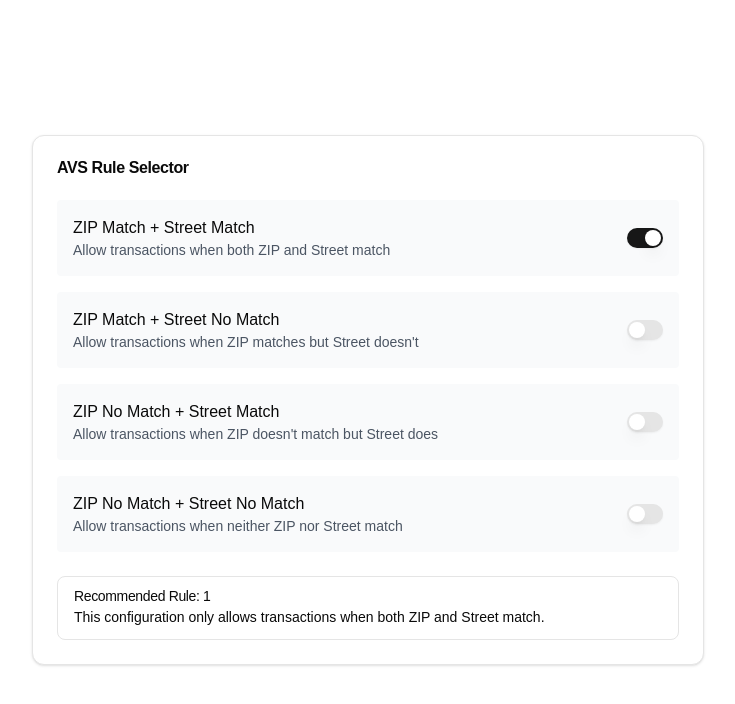
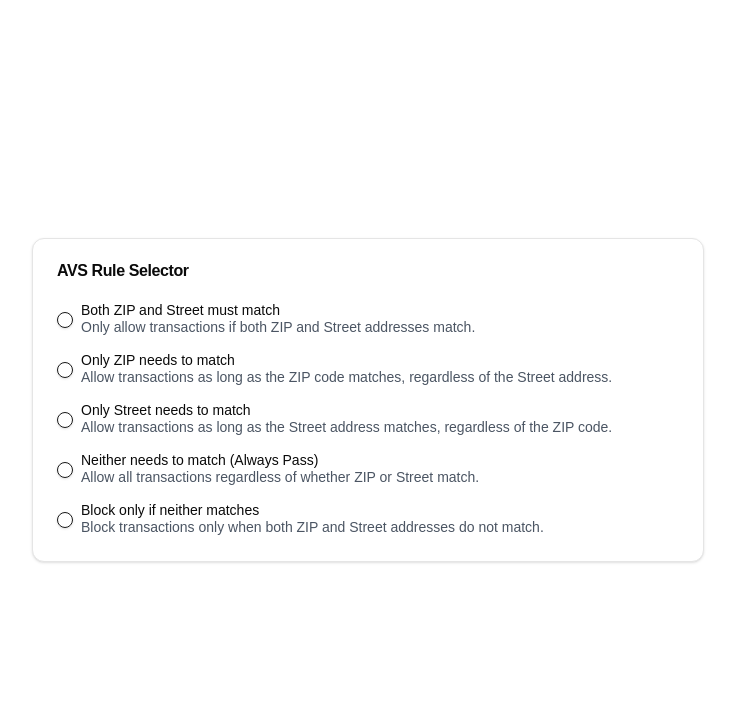
Before and after one commit to mendelgordon/avs, a Next.js app: page / in a window 1280 px wide. Shown: the top 704 px of the page, without its empty margins (272-1007 px from the left). Built offline with nearby package versions, Linux system fonts and the light colour scheme.

Commit message:
Use radio buttons instead of toggles

```diff
--- a/app/AVSRuleSelector.tsx
+++ b/app/AVSRuleSelector.tsx
@@ -2,37 +2,32 @@
 
 import React, { useState, useCallback } from "react";
 import { Card, CardHeader, CardTitle, CardContent } from "@/components/ui/card";
-import { Switch } from "@/components/ui/switch";
+import { RadioGroup, RadioGroupItem } from "@/components/ui/radio-group";
+import { Label } from "@/components/ui/label";
 import { Alert, AlertTitle, AlertDescription } from "@/components/ui/alert";
 
 const AVSRuleSelector = () => {
-	const [selections, setSelections] = useState({
-		zipMatchStreetMatch: true,
-		zipMatchStreetNoMatch: false,
-		zipNoMatchStreetMatch: false,
-		zipNoMatchStreetNoMatch: false,
-	});
+	const [selectedRuleCriteria, setSelectedRuleCriteria] = useState<string | null>(null);
 
 	const findMatchingRule = useCallback(() => {
-		const { zipMatchStreetMatch, zipMatchStreetNoMatch, zipNoMatchStreetMatch, zipNoMatchStreetNoMatch } = selections;
+		switch (selectedRuleCriteria) {
+			case "zipAndStreet":
+				return 1; // Only pass if ZIP AND STREET are a match (also corresponds to rule 3's application)
+			case "onlyZip":
+				return 2; // Pass as long as ZIP is a match
+			case "onlyStreet":
+				return 4; // Pass as long as STREET is a match
+			case "neitherRequired":
+				return 6; // Always Pass the transaction
+			case "blockIfNeither":
+				return 5; // Block only if ZIP AND STREET FAIL
+			default:
+				return null;
+		}
+	}, [selectedRuleCriteria]);
 
-		if (zipMatchStreetMatch) {
-			return 1; // Rule 1 & 3: ONLY pass if ZIP AND STREET are a match
-		} else if (zipMatchStreetNoMatch) {
-			return 2; // Rule 2: PASS as long as ZIP is a match
-		} else if (zipNoMatchStreetMatch) {
-			return 4; // Rule 4: PASS as long as STREET is a match
-		} else if (zipNoMatchStreetNoMatch) {
-			return 6; // Rule 6: Always Pass the transaction
-		}
-		return 5; // Rule 5: Block if ZIP AND STREET FAIL
-	}, [selections]);
-
-	const handleToggle = (key: keyof typeof selections) => {
-		setSelections((prev) => ({
-			...prev,
-			[key]: !prev[key],
-		}));
+	const handleRuleChange = (value: string) => {
+		setSelectedRuleCriteria(value);
 	};
 
 	const rule = findMatchingRule();
@@ -43,39 +38,45 @@ const AVSRuleSelector = () => {
 				<CardTitle>AVS Rule Selector</CardTitle>
 			</CardHeader>
 			<CardContent className="space-y-6">
-				<div className="space-y-4">
-					<div className="flex items-center justify-between p-4 bg-gray-50 rounded">
-						<div>
-							<p className="font-medium">ZIP Match + Street Match</p>
-							<p className="text-sm text-gray-600">Allow transactions when both ZIP and Street match</p>
+				<RadioGroup onValueChange={handleRuleChange} value={selectedRuleCriteria}>
+					<div className="space-y-4">
+						<div className="flex items-center space-x-2">
+							<RadioGroupItem value="zipAndStreet" id="rule1" />
+							<Label htmlFor="rule1">
+								<p className="font-medium">Both ZIP and Street must match</p>
+								<p className="text-sm text-gray-600">Only allow transactions if both ZIP and Street addresses match.</p>
+							</Label>
 						</div>
-						<Switch checked={selections.zipMatchStreetMatch} onCheckedChange={() => handleToggle("zipMatchStreetMatch")} />
+						<div className="flex items-center space-x-2">
+							<RadioGroupItem value="onlyZip" id="rule2" />
+							<Label htmlFor="rule2">
+								<p className="font-medium">Only ZIP needs to match</p>
+								<p className="text-sm text-gray-600">Allow transactions as long as the ZIP code matches, regardless of the Street address.</p>
+							</Label>
+						</div>
+						<div className="flex items-center space-x-2">
+							<RadioGroupItem value="onlyStreet" id="rule4" />
+							<Label htmlFor="rule4">
+								<p className="font-medium">Only Street needs to match</p>
+								<p className="text-sm text-gray-600">Allow transactions as long as the Street address matches, regardless of the ZIP code.</p>
+							</Label>
+						</div>
+						<div className="flex items-center space-x-2">
+							<RadioGroupItem value="neitherRequired" id="rule6" />
+							<Label htmlFor="rule6">
+								<p className="font-medium">Neither needs to match (Always Pass)</p>
+								<p className="text-sm text-gray-600">Allow all transactions regardless of whether ZIP or Street match.</p>
+							</Label>
+						</div>
+						<div className="flex items-center space-x-2">
+							<RadioGroupItem value="blockIfNeither" id="rule5" />
+							<Label htmlFor="rule5">
+								<p className="font-medium">Block only if neither matches</p>
+								<p className="text-sm text-gray-600">Block transactions only when both ZIP and Street addresses do not match.</p>
+							</Label>
+						</div>
 					</div>
-
-					<div className="flex items-center justify-between p-4 bg-gray-50 rounded">
-						<div>
-							<p className="font-medium">ZIP Match + Street No Match</p>
-							<p className="text-sm text-gray-600">Allow transactions when ZIP matches but Street doesn&#39;t</p>
-						</div>
-						<Switch checked={selections.zipMatchStreetNoMatch} onCheckedChange={() => handleToggle("zipMatchStreetNoMatch")} />
-					</div>
-
-					<div className="flex items-center justify-between p-4 bg-gray-50 rounded">
-						<div>
-							<p className="font-medium">ZIP No Match + Street Match</p>
-							<p className="text-sm text-gray-600">Allow transactions when ZIP doesn&#39;t match but Street does</p>
-						</div>
-						<Switch checked={selections.zipNoMatchStreetMatch} onCheckedChange={() => handleToggle("zipNoMatchStreetMatch")} />
-					</div>
-
-					<div className="flex items-center justify-between p-4 bg-gray-50 rounded">
-						<div>
-							<p className="font-medium">ZIP No Match + Street No Match</p>
-							<p className="text-sm text-gray-600">Allow transactions when neither ZIP nor Street match</p>
-						</div>
-						<Switch checked={selections.zipNoMatchStreetNoMatch} onCheckedChange={() => handleToggle("zipNoMatchStreetNoMatch")} />
-					</div>
-				</div>
+				</RadioGroup>
 
 				{rule ? (
 					<Alert className="mt-6">
@@ -88,10 +89,12 @@ const AVSRuleSelector = () => {
 							{rule === 6 && "This configuration allows all transactions regardless of AVS results."}
 						</AlertDescription>
 					</Alert>
-				) : (
+				) : null}
+
+				{!rule && selectedRuleCriteria && (
 					<Alert className="mt-6" variant="destructive">
-						<AlertTitle>No Matching Rule</AlertTitle>
-						<AlertDescription>Your selected combination doesn&#39;t match any predefined AVS rules. Please adjust your selections.</AlertDescription>
+						<AlertTitle>No Direct Rule Mapping</AlertTitle>
+						<AlertDescription>The selected criteria doesn't directly map to a single predefined AVS rule in the matrix. This might represent a custom or less common configuration.</AlertDescription>
 					</Alert>
 				)}
 			</CardContent>
--- /dev/null
+++ b/components/ui/label.tsx
@@ -0,0 +1,26 @@
+"use client"
+
+import * as React from "react"
+import * as LabelPrimitive from "@radix-ui/react-label"
+import { cva, type VariantProps } from "class-variance-authority"
+
+import { cn } from "@/lib/utils"
+
+const labelVariants = cva(
+  "text-sm font-medium leading-none peer-disabled:cursor-not-allowed peer-disabled:opacity-70"
+)
+
+const Label = React.forwardRef<
+  React.ElementRef<typeof LabelPrimitive.Root>,
+  React.ComponentPropsWithoutRef<typeof LabelPrimitive.Root> &
+    VariantProps<typeof labelVariants>
+>(({ className, ...props }, ref) => (
+  <LabelPrimitive.Root
+    ref={ref}
+    className={cn(labelVariants(), className)}
+    {...props}
+  />
+))
+Label.displayName = LabelPrimitive.Root.displayName
+
+export { Label }
--- /dev/null
+++ b/components/ui/radio-group.tsx
@@ -0,0 +1,44 @@
+"use client"
+
+import * as React from "react"
+import * as RadioGroupPrimitive from "@radix-ui/react-radio-group"
+import { Circle } from "lucide-react"
+
+import { cn } from "@/lib/utils"
+
+const RadioGroup = React.forwardRef<
+  React.ElementRef<typeof RadioGroupPrimitive.Root>,
+  React.ComponentPropsWithoutRef<typeof RadioGroupPrimitive.Root>
+>(({ className, ...props }, ref) => {
+  return (
+    <RadioGroupPrimitive.Root
+      className={cn("grid gap-2", className)}
+      {...props}
+      ref={ref}
+    />
+  )
+})
+RadioGroup.displayName = RadioGroupPrimitive.Root.displayName
+
+const RadioGroupItem = React.forwardRef<
+  React.ElementRef<typeof RadioGroupPrimitive.Item>,
+  React.ComponentPropsWithoutRef<typeof RadioGroupPrimitive.Item>
+>(({ className, ...props }, ref) => {
+  return (
+    <RadioGroupPrimitive.Item
+      ref={ref}
+      className={cn(
+        "aspect-square h-4 w-4 rounded-full border border-primary text-primary shadow focus:outline-none focus-visible:ring-1 focus-visible:ring-ring disabled:cursor-not-allowed disabled:opacity-50",
+        className
+      )}
+      {...props}
+    >
+      <RadioGroupPrimitive.Indicator className="flex items-center justify-center">
+        <Circle className="h-3.5 w-3.5 fill-primary" />
+      </RadioGroupPrimitive.Indicator>
+    </RadioGroupPrimitive.Item>
+  )
+})
+RadioGroupItem.displayName = RadioGroupPrimitive.Item.displayName
+
+export { RadioGroup, RadioGroupItem }
--- a/package.json
+++ b/package.json
@@ -9,6 +9,8 @@
     "lint": "next lint"
   },
   "dependencies": {
+    "@radix-ui/react-label": "^2.1.1",
+    "@radix-ui/react-radio-group": "^1.2.2",
     "@radix-ui/react-switch": "latest",
     "class-variance-authority": "latest",
     "clsx": "latest",
```
Also changed, not shown: 1 other file (tests, documents, lock files or other folders).
